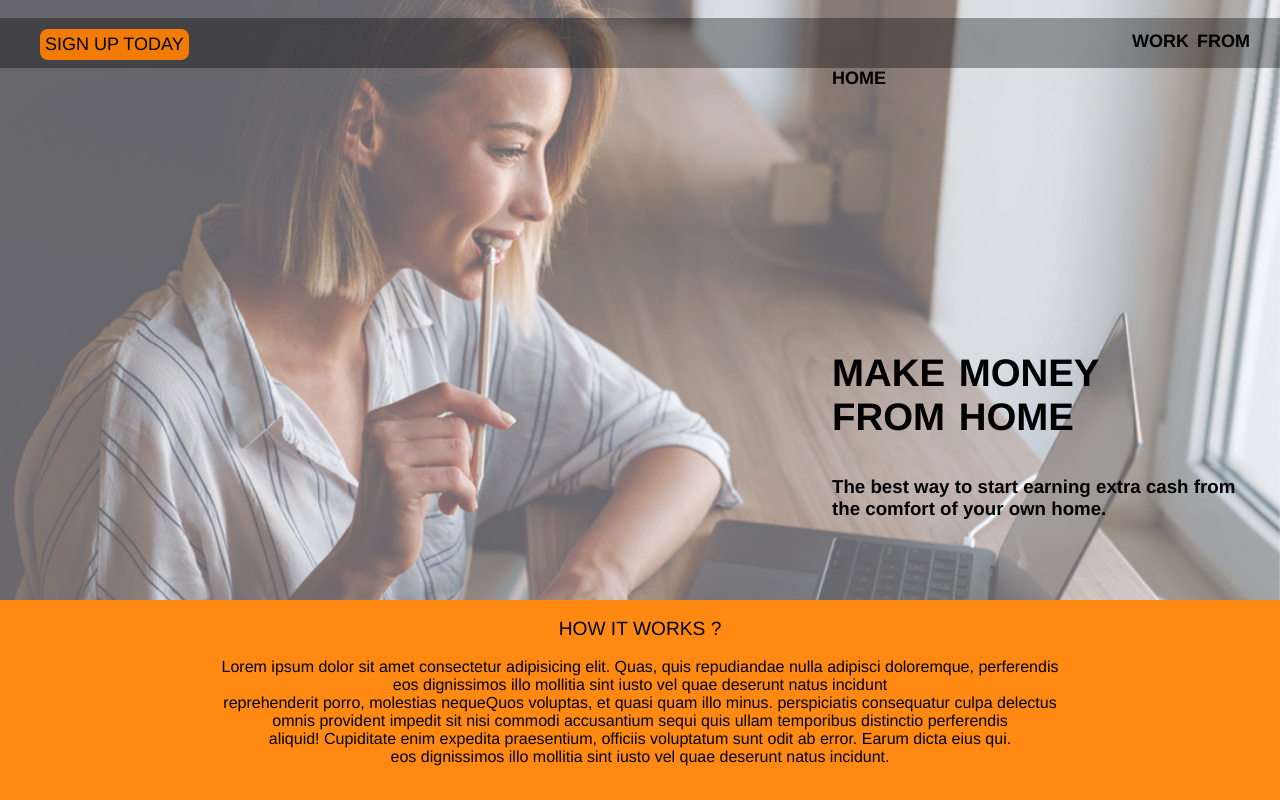
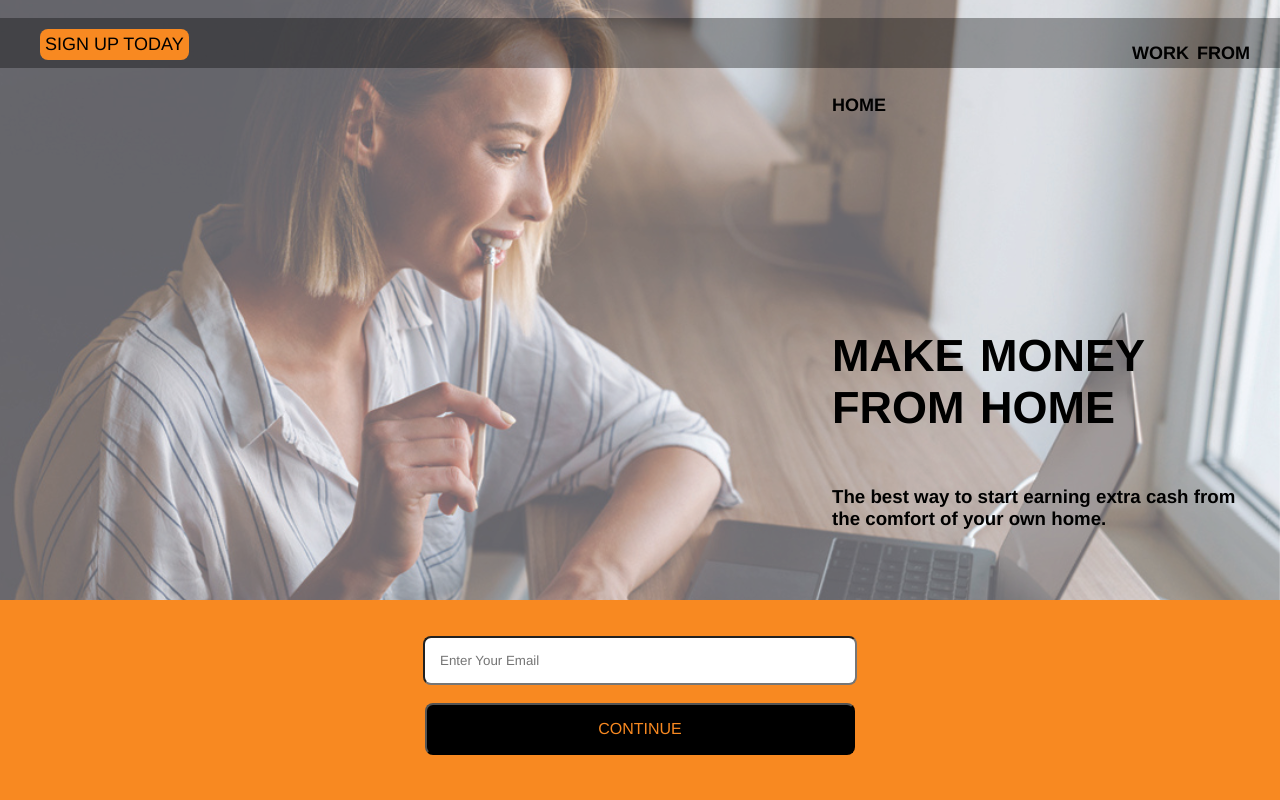
Before and after one commit to Avanti1102/Oasis-Infobyte-Tasks, a plain HTML site: page Task 1_Landing page/index.html in a window 1280 px wide. Drawn offline with Linux system fonts and the light colour scheme.

Commit message:
second commit

```diff
--- a/Task 1_Landing page/index.html
+++ b/Task 1_Landing page/index.html
@@ -12,22 +12,24 @@
         <div class="upper">
             <br>
             <div class="dis">
-                <p> <span>WORK FROM HOME</span>  <br><br>
+                <p> <span>WORK FROM HOME</span>  <br>
                     <br><br>
                     <br><br>
-                    <br><br>
-                    <big>MAKE MONEY <br> FROM HOME<br></big> <br>
+                    <b>MAKE MONEY <br> FROM HOME<br></b> <br>
                     <h3>The best way to start earning extra cash from <br> the comfort of your own home.</h3>
                 </p>
             </div>
             <div class="coll">
-                <button><a href="#signup">SIGN UP TODAY</a></button>
+                <button><a href="#lower">SIGN UP TODAY</a></button>
             </div>
         </div>
-        <div class="lower">
-                <p><br><big> HOW IT WORKS ?</big> <br> <br>  Lorem ipsum dolor sit amet consectetur adipisicing elit. Quas, quis repudiandae nulla adipisci doloremque, perferendis<br> eos dignissimos illo mollitia   sint iusto vel quae deserunt
-                    natus incidunt <br>reprehenderit porro, molestias nequeQuos voluptas, et quasi quam illo minus. perspiciatis consequatur culpa delectus <br>  omnis provident impedit sit nisi commodi accusantium sequi quis ullam temporibus distinctio perferendis  <br> aliquid! Cupiditate enim expedita praesentium, officiis voluptatum sunt  odit ab error. Earum dicta eius qui. <br>eos dignissimos illo mollitia   sint iusto vel quae deserunt
-                    natus incidunt.  </p>
+        <div id="lower">
+                <form>
+                    <p> <br> <br>
+                        <input type="email" required placeholder="Enter Your Email"> <br> <br>
+                        <button><a href="#Home">CONTINUE</a></button>
+                    </p>
+                </form>
         </div>
     </div>
 
--- a/Task 1_Landing page/style.css
+++ b/Task 1_Landing page/style.css
@@ -26,7 +26,7 @@
 }
 .upper .dis p{
     color: black;
-    font-size: xx-large;
+    font-size: 45px;
     font-weight: bolder;
     word-spacing: 3px;
 }
@@ -40,7 +40,7 @@
     background-color: rgba(0, 0, 0, 0.341);
 }
 .coll button{
-    background-color:rgba(255, 128, 0, 0.927);
+    background-color:#f88921;
     border-radius: 8px;
     border-style: none;
     padding: 5px;
@@ -56,13 +56,28 @@
     font-size: large;
 }
 .coll button a:hover{
-    color: rgba(255, 128, 0, 0.927);
+    color: #f88921;
 }
-.lower{
+#lower{
     height: 200px;
     width: 100%;
-    background-color:rgba(255, 128, 0, 0.927);
+    background-color:#f88921;
     justify-content: center;
     text-align: center;
-
 }
+#lower form input{
+    padding: 15px;
+    width: 400px;
+    border-radius: 8px;
+}
+#lower button{
+    width: 430px;
+    padding: 15px;
+    background-color:black;
+    border-radius: 8px;
+}
+#lower button a{
+    text-decoration: none;
+    color: #f88921;
+    font-size: larger;
+}
--- a/Task3 Temp_Converter/Style.css
+++ b/Task3 Temp_Converter/Style.css
@@ -77,7 +77,7 @@
     margin-left: 100px;
 }
 .center button {
-
+    cursor: pointer;
     color: black;
     font-size: large;
     font-weight: bold;
```
Also changed, not shown: Task 1_Landing page/Images/bg_image.jpg (deleted).
